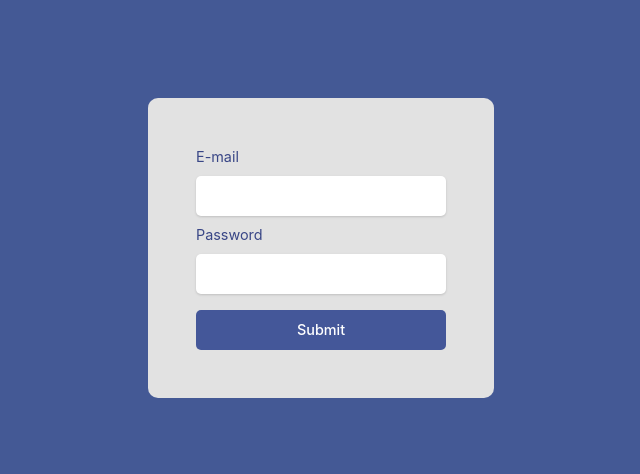
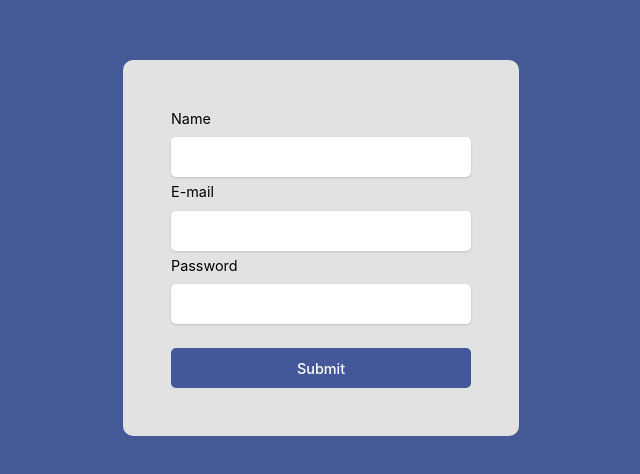
Before and after one commit to Alana-Rocha/Hook-Form-Study, a React (Vite) app: page / in a window 1280 px wide. Shown: the part 152-626 px from the top of the page, without its empty margins (319-959 px from the left). Built offline with nearby package versions, Linux system fonts and the light colour scheme.

Commit message:
feat: field arrays

```diff
--- a/src/App.tsx
+++ b/src/App.tsx
@@ -1,17 +1,35 @@
 import { Flex } from "@chakra-ui/react";
 import { zodResolver } from "@hookform/resolvers/zod";
 import { useState } from "react";
-import { useForm } from "react-hook-form";
+import { useFieldArray, useForm } from "react-hook-form";
 import { z } from "zod";
 import { Button } from "./components/Button";
 import { Input } from "./components/Input";
 
 const createUseFormSchema = z.object({
+  name: z
+    .string()
+    .nonempty("O nome é obrigatório")
+    .transform((username) => {
+      return username
+        .trim()
+        .split(" ")
+        .map((word) => {
+          return word[0].toLocaleUpperCase().concat(word.substring(1));
+        })
+        .join(" ");
+    }),
   email: z
     .string()
-    .nonempty("o e-mail é obrigatório")
-    .email("formato de e-mail inválido"),
+    .nonempty("O e-mail é obrigatório")
+    .email("Formato de e-mail inválido"),
   password: z.string().min(6, "A senha precisa de no mínimo 6 caracteres"),
+  techs: z.array(
+    z.object({
+      title: z.string().nonempty("O título é obrigatório"),
+      knowledge: z.number().min(1).max(100),
+    })
+  ),
 });
 
 type CreateUseFormData = z.infer<typeof createUseFormSchema>;
@@ -20,10 +38,16 @@ export const App = () => {
   const [output, setOutput] = useState("");
   const {
     register,
+    control,
     handleSubmit,
     formState: { errors },
   } = useForm<CreateUseFormData>({
     resolver: zodResolver(createUseFormSchema),
+  });
+
+  const { fields, append, remove } = useFieldArray({
+    control,
+    name: "techs",
   });
 
   const createUser = (data: any) => {
@@ -44,16 +68,36 @@ export const App = () => {
           bgColor="#e2e2e2"
           alignContent="center"
           borderRadius="10px"
-          gap={2}
+          gap={1}
           p={12}
-          color="#394686"
+          color="#000"
         >
+          <Input label={"Name"} type="text" {...register("name")} />
+          {errors.name && <span>{errors.name.message}</span>}
           <Input label={"E-mail"} type="email" {...register("email")} />
           {errors.email && <span>{errors.email.message}</span>}
           <Input label={"Password"} type="password" {...register("password")} />
           {errors.password && <span>{errors.password.message}</span>}
+          {/* {errors.password && <span>{errors.password.message}</span>} */}
 
-          <Button mt={2} type="submit">
+          {fields.map((field, index) => {
+            return (
+              <Flex key={field.id}>
+                <Input
+                  label={"Technologies"}
+                  type="text"
+                  {...register(`techs.${index}.title`)}
+                />
+                <Input
+                  label={"Technologies"}
+                  type="text"
+                  {...register(`techs.${index}.knowledge`)}
+                />
+              </Flex>
+            );
+          })}
+
+          <Button mt={5} type="submit">
             Submit
           </Button>
         </Flex>
--- a/src/components/Input.tsx
+++ b/src/components/Input.tsx
@@ -1,4 +1,3 @@
-import { SearchIcon } from "@chakra-ui/icons";
 import {
   FormControl,
   FormLabel,
@@ -10,7 +9,7 @@ import { forwardRef, memo } from "react";
 import { Button } from "../components/Button";
 
 type InputProps = {
-  label: string;
+  label?: string;
   isReadOnly?: boolean;
   maxW?: string | number;
 
@@ -31,23 +30,21 @@ export const Input = memo(
             <InputChakra
               ref={ref}
               fontSize="1rem"
-              w="250px"
+              w="300px"
               bgColor="white"
               borderRadius="5px"
               border="1px solid transparent"
               _hover={{}}
               boxShadow="base"
-              _focusVisible={{ borderColor: "red" }}
+              _focusVisible={{ borderColor: "#445995" }}
               {...rest}
             />
             {confirm && (
               <Button
-                p="20px"
-                borderLeftRadius="0"
                 borderRightRadius="12px"
                 onClick={() => onConfirm && onConfirm()}
               >
-                <SearchIcon fontSize="1rem" />
+                {/* <SearchIcon fontSize="5rem" /> */}
               </Button>
             )}
           </InputGroup>
```
